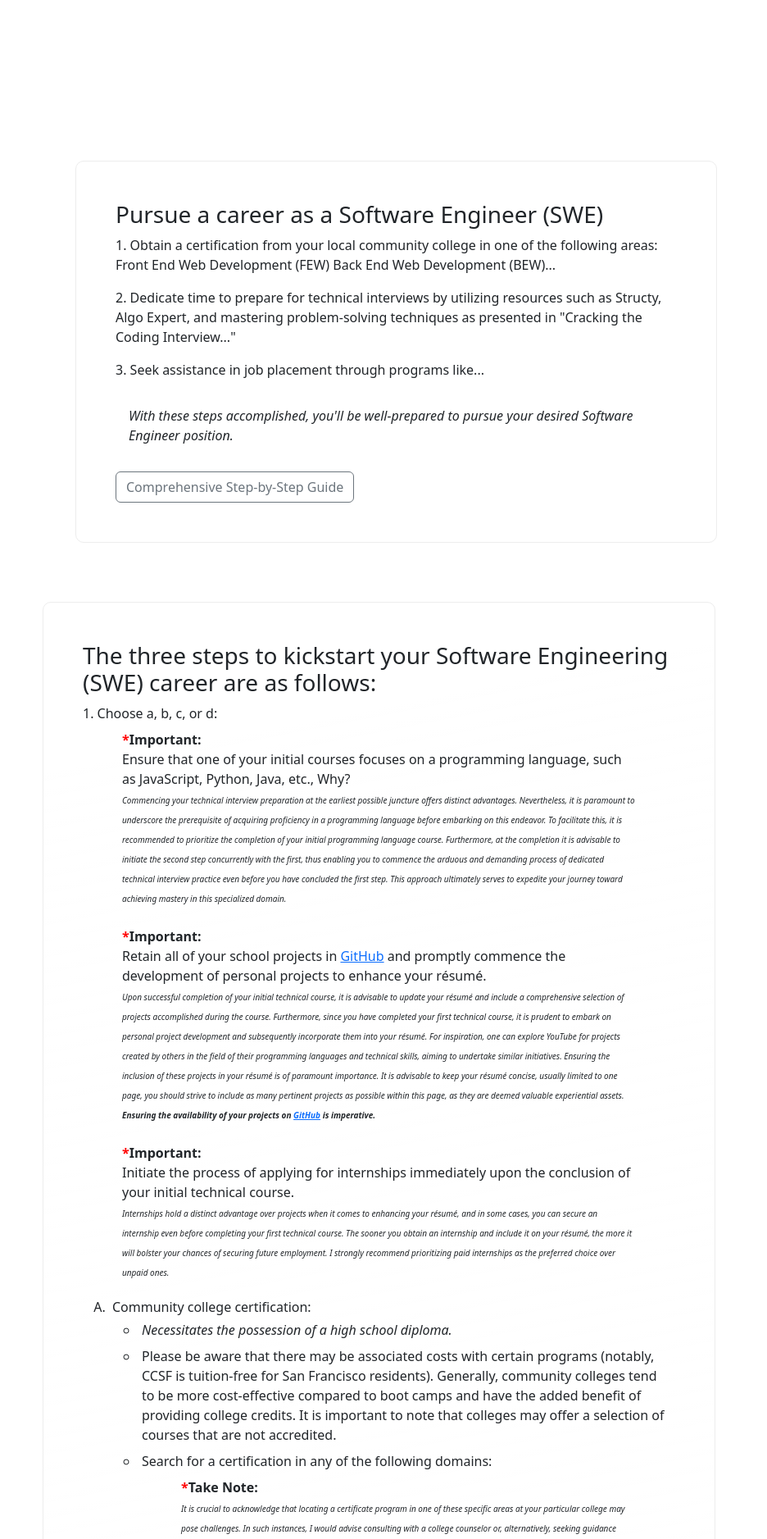
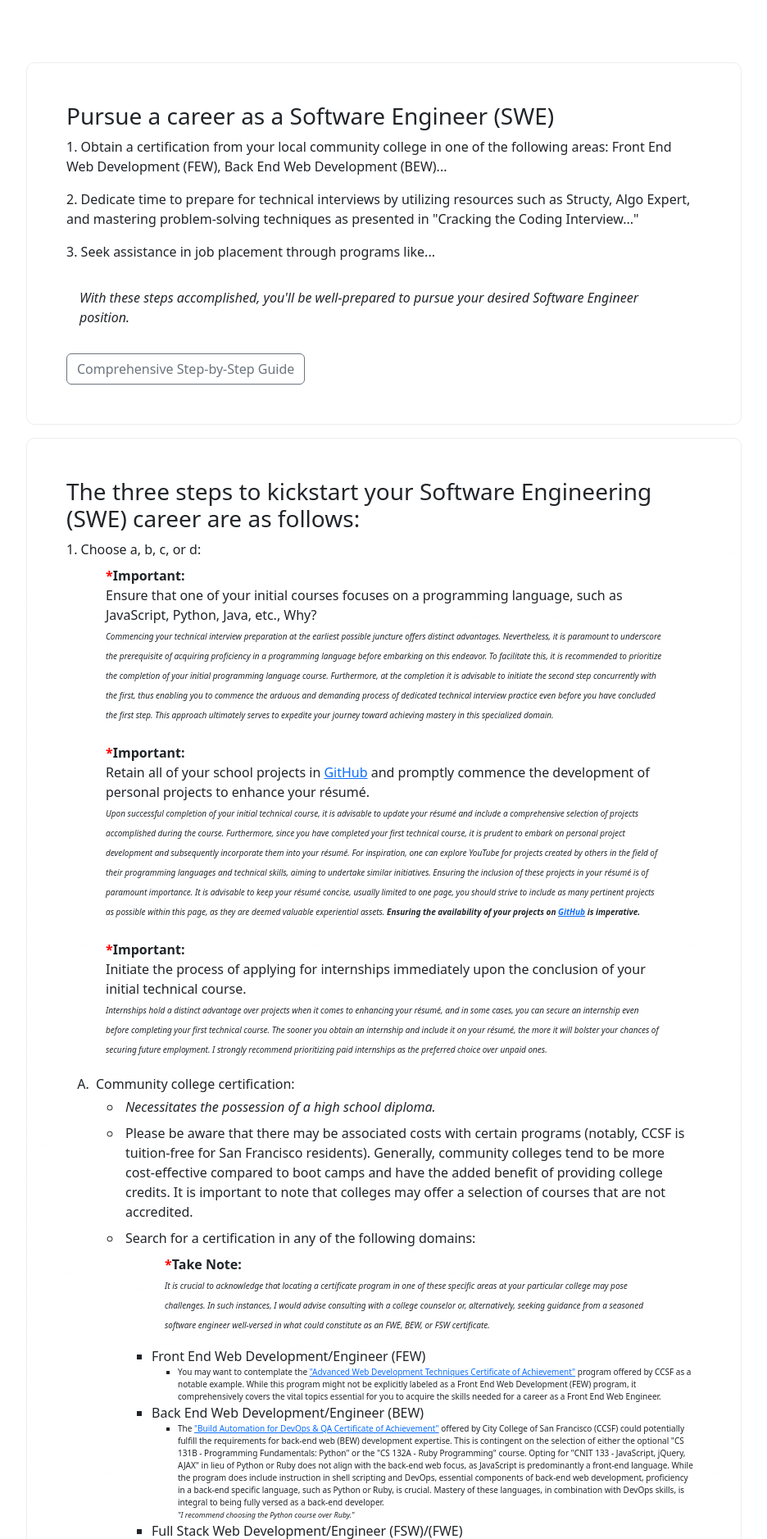
Before and after one commit to LWRGitHub/getInTech, a Flask app: page / in a window 1280 px wide. Shown: the part 56-1933 px from the top of the page at 82% size, without its empty margins (26-962 px from the left). Run offline with Flask 3, Linux system fonts and the light colour scheme.

Commit message:
Ad adjustment + clean

```diff
--- a/templates/home.html
+++ b/templates/home.html
@@ -3,57 +3,69 @@
 
 
 <main>
-   <div class="container ">
-        <div class="row py-5">
+   <div class="container p-0">
+        <div class="row py-5 px-0"> <!-- Main content/body -->
+            <div class="col col-lg-9 px-0"> <!-- Left content -->
 
                 <!-- Top Ad -->
-            <div class="col-12 p-5 px-10 "><div style="height: 100px;">
+                <div class="row py-2">
+                    <div class="col-12">
+                        <div class="text-center px-1 pt-1">
+
+                            <div class="d-none d-md-block col-md-auto"> <!-- lg Web Ad -->
+                                <!-- vvv code from Ad site vvv -->
                                 <script type="text/javascript" src="https://udbaa.com/bnr.php?section=GeneralTopBottom&pub=848887&format=728x90&ga=g"></script>
-
-                <noscript><a href="https://yllix.com/publishers/848887" target="_blank"><img src="//ylx-aff.advertica-cdn.com/pub/728x90.png" style="border:none;margin:0;padding:0;vertical-align:baseline;" alt="ylliX - Online Advertising Network" /></a></noscript>
+                                <noscript>
+                                    <a href="https://yllix.com/publishers/848887" target="_blank">
+                                        <img src="//ylx-aff.advertica-cdn.com/pub/728x90.png" style="border:none;margin:0;padding:0;vertical-align:baseline;" alt="ylliX - Online Advertising Network" />
+                                    </a>
+                                </noscript>
+                                <!-- ^^^ code from Ad site ^^^ -->
                             </div>
-
-            <div class="col col-md-9">
-                <div class="p-5" style="border-radius: 10px; border: 1px solid #EDEDED; background: linear-gradient(169deg, rgba(255, 255, 255, 0.75) 8.61%, rgba(255, 255, 255, 0.42) 76.57%);">
-                    <h3>Pursue a career as a Software Engineer (SWE)</h3>
-                    <p>
-                        1. Obtain a certification from your local community college in one of the following areas:
-                        Front End Web Development (FEW)
-                        Back End Web Development (BEW)...
-                    </p>
-
-                    <p>
-                        2. Dedicate time to prepare for technical interviews by utilizing resources such as Structy, Algo Expert, and mastering problem-solving techniques as presented in "Cracking the Coding Interview..."
-                    </p>
-                    <p>
-                        3. Seek assistance in job placement through programs like...
-                    </p>
-                    <p class="p-3"><i>With these steps accomplished, you'll be well-prepared to pursue your desired Software Engineer position.</i></p>
-                    <a href="#steps" type="button" class="btn btn-outline-secondary">Comprehensive Step-by-Step Guide</a>
+                            <div class="d-block d-md-none col-auto"> <!-- sm MOB Ad -->
+                                <!-- vvv code from Ad site vvv -->
+                                <script type="text/javascript" src="https://udbaa.com/bnr.php?section=smGeneralTopBottom&pub=848887&format=468x60&ga=g"></script>
+                                <noscript>
+                                    <a href="https://yllix.com/publishers/848887" target="_blank">
+                                        <img src="//ylx-aff.advertica-cdn.com/pub/468x60.png" style="border:none;margin:0;padding:0;vertical-align:baseline;" alt="ylliX - Online Advertising Network" />
+                                    </a>
+                                </noscript>
+                                <!-- ^^^ code from Ad site ^^^ -->
                             </div>
 
                         </div>
-
-            <div class="d-none d-md-block col-md-auto">
-                <!-- <div class="border rounded" style="height: 350px; width: 150px;">AD</div> -->
                     </div>
                 </div>
 
+                <!-- 1st Content box -->
+                <div class="row py-2">
+                    <div class="col-12">
+                        <div class="p-5" style="border-radius: 10px; border: 1px solid #EDEDED; background: linear-gradient(169deg, rgba(255, 255, 255, 0.75) 8.61%, rgba(255, 255, 255, 0.42) 76.57%);">
 
-        <div class="row">
-            <div class="col-12 p-2 "></div>
+                            <h3>Pursue a career as a Software Engineer (SWE)</h3>
+                            <p>1. Obtain a certification from your local community college in one of the following areas: Front End Web Development (FEW), Back End Web Development (BEW)...</p>
+                            <p>2. Dedicate time to prepare for technical interviews by utilizing resources such as Structy, Algo Expert, and mastering problem-solving techniques as presented in "Cracking the Coding Interview..."</p>
+                            <p>3. Seek assistance in job placement through programs like...</p>
+                            <p class="p-3">
+                                <i>With these steps accomplished, you'll be well-prepared to pursue your desired Software Engineer position.</i>
+                            </p>
+                            <a href="#steps" type="button" class="btn btn-outline-secondary">Comprehensive Step-by-Step Guide</a>
 
-            <div class="col col-md-9 p-2">
+                        </div>
+                    </div>
+                </div>
+
+                <!-- 2nd Content box -->
+                <div class="row py-2">
+                    <div class="col-12">
                         <div class="p-5" style="border-radius: 10px; border: 1px solid #EDEDED; background: linear-gradient(169deg, rgba(255, 255, 255, 0.75) 8.61%, rgba(255, 255, 255, 0.42) 76.57%);">
+
                             <h3 id="steps">The three steps to kickstart your Software Engineering (SWE) career are as follows:</h3>
-
                             <span>1. Choose a, b, c, or d:</span>
-
                             <p class="pt-2 px-5 pb-0">
                                 <b><span style="color: red;">*</span>Important: </b>
                                 <br>
                                 <span>Ensure that one of your initial courses focuses on a programming language, such as JavaScript, Python, Java, etc., Why?</span>
-
                                 <br>
                                 <i style="font-size: x-small;">Commencing your technical interview preparation at the earliest possible juncture offers distinct advantages. Nevertheless, it is paramount to underscore the prerequisite of acquiring proficiency in a programming language before embarking on this endeavor. To facilitate this, it is recommended to prioritize the completion of your initial programming language course. Furthermore, at the completion it is advisable to initiate the second step concurrently with the first, thus enabling you to commence the arduous and demanding process of dedicated technical interview practice even before you have concluded the first step. This approach ultimately serves to expedite your journey toward achieving mastery in this specialized domain.</i>
                             </p>
@@ -80,22 +92,23 @@
                                 <li class="p-1">
                                     <span>Community college certification:</span>
                                     <ul>
+
                                         <li class="p-1">
                                             <i>Necessitates the possession of a high school diploma.</i>
                                         </li>
+
                                         <li class="p-1">
                                             Please be aware that there may be associated costs with certain programs (notably, CCSF is tuition-free for San Francisco residents). Generally, community colleges tend to be more cost-effective compared to boot camps and have the added benefit of providing college credits. It is important to note that colleges may offer a selection of courses that are not accredited.
                                         </li>
+
                                         <li class="p-1">
                                             <span>Search for a certification in any of the following domains: </span>
-
                                             <br>
                                             <p class="pt-2 px-5 pb-0">
                                                 <b><span style="color: red;">*</span>Take Note: </b>
                                                 <br>
                                                 <i style="font-size: x-small;">It is crucial to acknowledge that locating a certificate program in one of these specific areas at your particular college may pose challenges. In such instances, I would advise consulting with a college counselor or, alternatively, seeking guidance from a seasoned software engineer well-versed in what could constitute as an FWE, BEW, or FSW certificate.</i>
                                             </p>
-
                                             <ul>
                                                 <li>
                                                     <span>Front End Web Development/Engineer (FEW)</span>
@@ -114,7 +127,6 @@
                                                             <i style="font-size: xx-small;">"I recommend choosing the Python course over Ruby."</i>
                                                         </li>
                                                     </ul>
-
                                                 </li>
                                                 <li>
                                                     <span>Full Stack Web Development/Engineer (FSW)/(FWE)</span>
@@ -125,12 +137,11 @@
                                                     </ul>
                                                 </li>
                                             </ul>
+                                        </li>
 
-
-
-                                        </li>
                                     </ul>
                                 </li>
+
                                 <li class="p-1">
                                     <span>Participate in either <b>Code the Dream</b> or <b>Meta Mission Techies</b> programs:</span>
                                     <ul>
@@ -143,7 +154,6 @@
 
                                 <li class="p-1">
                                     <span>Coding <b>Bootcamp</b></span>
-
                                     <ul>
                                         <li><span style="color: red;">*</span>In the event that an individual lacks a high school diploma, possesses significant financial means, and encounters obstacles preventing enrollment in Meta Mission Techies or Code The Dream, I would propose the exploration of enrollment in a specialized Boot Camp. This avenue proves especially feasible for individuals contending with time constraints that render the pursuit of a conventional high school diploma unattainable. However, it is essential to bear in mind that boot camp programs can incur substantial costs. Consequently, if one has the opportunity to dedicate the necessary time to attain a high school diploma, it is advisable to pursue this path and complement it with the acquisition of a certificate from a community college (as noted in step D -> A).</li>
                                         <li><i>Expensive</i></li>
@@ -162,16 +172,13 @@
                             </ol>
 
                             <br>
-
-
+                        </div>
                     </div>
                 </div>
 
-            <div class="d-none d-md-block col-md-auto">
-            </div>
-
-
-            <div class="col col-md-9 p-2">
+                <!-- 3rd Content box -->
+                <div class="row py-2">
+                    <div class="col-12">
                         <div class="p-5" style="border-radius: 10px; border: 1px solid #EDEDED; background: linear-gradient(169deg, rgba(255, 255, 255, 0.75) 8.61%, rgba(255, 255, 255, 0.42) 76.57%);">
 
                             <span>2. You must get good at the technical interview process</span>
@@ -188,7 +195,6 @@
                                 <br>
                                 <i class="p-4" style="font-size: x-small;">Option "E" encompasses a multitude of technical coding challenges.  Notably, option "E" has a cost-free vertion, making it accessible even if financial constraints limit your ability to pursue other options. Although "E" is a more challenging path to proficiency, with persistence and practice, you should eventually develop the skills needed to excel in coding challenges at the highest difficulty level.</i>
                             </p>
-
 
                             <ol type="A">
 
@@ -233,15 +239,16 @@
                                         <li>Should you prefer not to invest in premium versions, it is frequently possible to find instructional YouTube videos elucidating solutions to specific problems. Moreover, there is a wealth of online resources available across various languages, elucidating and offering solutions for a wide range of issues. Accessing these resources is as simple as utilizing a search engine, such as Google or DuckDuckGo.</li>
                                     </ul>
                                 </li>
+
                             </ol>
 
                         </div>
                     </div>
+                </div>
 
-            <div class="col col-md-9 p-2">
+                <div class="row py-2">
+                    <div class="col p-2">
                         <div class="p-5" style="border-radius: 10px; border: 1px solid #EDEDED; background: linear-gradient(169deg, rgba(255, 255, 255, 0.75) 8.61%, rgba(255, 255, 255, 0.42) 76.57%);">
-
-                    <!-- Once you get a job Build your network it is essential maintain good relationships with everybody and don't lose touch. Your network will be able to write referrals for potential job positions. -->
 
                             <span>3. Explore job placement support programs, such as...</span>
 
@@ -265,14 +272,6 @@
 
                             <ol type="A">
 
-                                <!-- <li>
-                                    <a href="https://hicounselor.com">HiCounselor.com</a>
-                                    <ul>
-                                        <li>Cost money upfront or ISA (income share agreement)</li>
-                                        <li>for job sekers with no prior real world paid work experence (Internships & projects do not count as experence here) there program will help you inorder to get your foot in the door and land a job in tech.</li>
-                                        <li>Once you get a job Build your professional network!</li>
-                                    </ul>
-                                </li> -->
                                 <li>
                                     <a href="https://www.pathrise.com">Pathrise.com</a>
                                     <ul>
@@ -289,7 +288,6 @@
                                         <li>Once you get a job Build your professional network!</li>
                                     </ul>
                                 </li>
-
                                 <!-- ***TODO: Research to better understand
                                 <li>
                                     <a href="https://www.codepath.org">CodePath.org</a>
@@ -298,23 +296,48 @@
                                         <li>for job sekers with no prior real world paid work experence (Internships & projects do not count as experence here) there program will help you inorder to get your foot in the door and land a job in tech.</li>
                                         <li>Once you get a job Build your professional network!</li>
                                     </ul>
-                                </li>
-                                -->
+                                </li> -->
 
                             </ol>
 
+                        </div>
+                    </div>
+                </div>
+
+                <!-- Bottom Ad -->
+                <div class="row py-2">
+                    <div class="col-12">
+                        <div class="text-center px-1 pt-1">
+
+                            <div class="d-none d-md-block col-md-auto"> <!-- lg Web Ad -->
+                                <!-- vvv code from Ad site vvv -->
+                                <script type="text/javascript" src="https://udbaa.com/bnr.php?section=GeneralTopBottom&pub=848887&format=728x90&ga=g"></script>
+                                <noscript>
+                                    <a href="https://yllix.com/publishers/848887" target="_blank">
+                                        <img src="//ylx-aff.advertica-cdn.com/pub/728x90.png" style="border:none;margin:0;padding:0;vertical-align:baseline;" alt="ylliX - Online Advertising Network" />
+                                    </a>
+                                </noscript>
+                                <!-- ^^^ code from Ad site ^^^ -->
+                            </div>
+                            <div class="d-block d-md-none col-auto"> <!-- sm MOB Ad -->
+                                <!-- vvv code from Ad site vvv -->
+                                <script type="text/javascript" src="https://udbaa.com/bnr.php?section=smGeneralTopBottom&pub=848887&format=468x60&ga=g"></script>
+                                <noscript>
+                                    <a href="https://yllix.com/publishers/848887" target="_blank">
+                                        <img src="//ylx-aff.advertica-cdn.com/pub/468x60.png" style="border:none;margin:0;padding:0;vertical-align:baseline;" alt="ylliX - Online Advertising Network" />
+                                    </a>
+                                </noscript>
+                                <!-- ^^^ code from Ad site ^^^ -->
+                            </div>
 
                         </div>
-
-
-                <!-- <div class="col-12 p-5 px-10 "></div> -->
-
-                <!-- Bottom Ad -->
-                <div class="col-12 p-5 px-10 "><div style="height: 100px;">
-                    <script type="text/javascript" src="https://udbaa.com/bnr.php?section=GeneralTopBottom&pub=848887&format=728x90&ga=g"></script>
-                    <noscript><a href="https://yllix.com/publishers/848887" target="_blank"><img src="//ylx-aff.advertica-cdn.com/pub/728x90.png" style="border:none;margin:0;padding:0;vertical-align:baseline;" alt="ylliX - Online Advertising Network" /></a></noscript>
                     </div>
                 </div>
+
+            <div class="d-none d-md-block col-md-auto"> <!-- Right content -->
+                <!-- <div class="border rounded" style="height: 350px; width: 150px;">AD</div> -->
+            </div>
+
         </div>
     </div>
 
```
Lines whose indentation alone changed are shown as unchanged.
